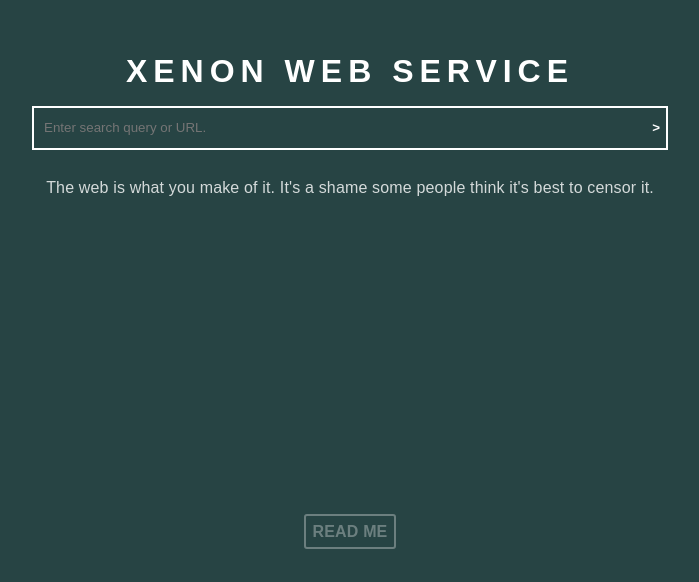
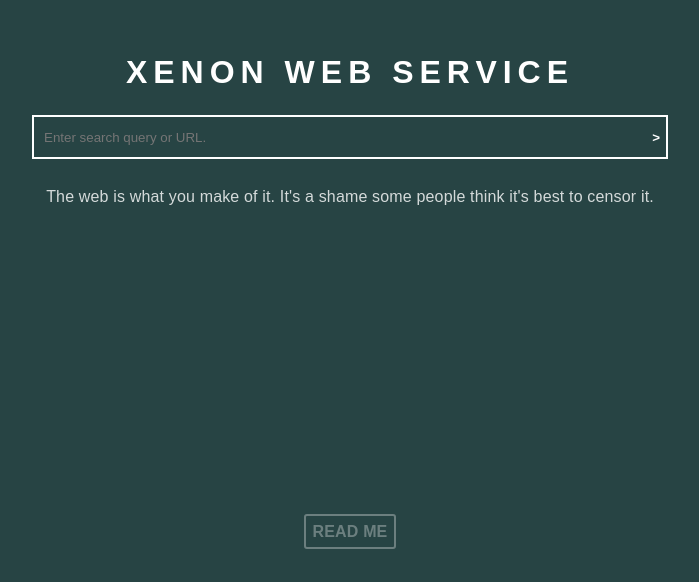
Before and after one commit to Ekstropiya/Xenon, a website: page public/index.html in a window 1280 px wide. Shown: the part 226-808 px from the top of the page, without its empty margins (290-989 px from the left). Drawn offline with Linux system fonts and the light colour scheme.

Commit message:
Fixed a CSS issue.

```diff
--- a/public/assets/style.css
+++ b/public/assets/style.css
@@ -53,6 +53,7 @@ body {
 
 h1 {
     letter-spacing: 6px;
+    line-height: 100%;
 }
 
 h4 {
@@ -67,7 +68,7 @@ a:link {
 }
 
 .body-wrapper div {
-    letter-spacing: 0.6px;
+    letter-spacing: 1px;
     color: var(--textcolor);
     align-items: center;
     display: flex;
```
